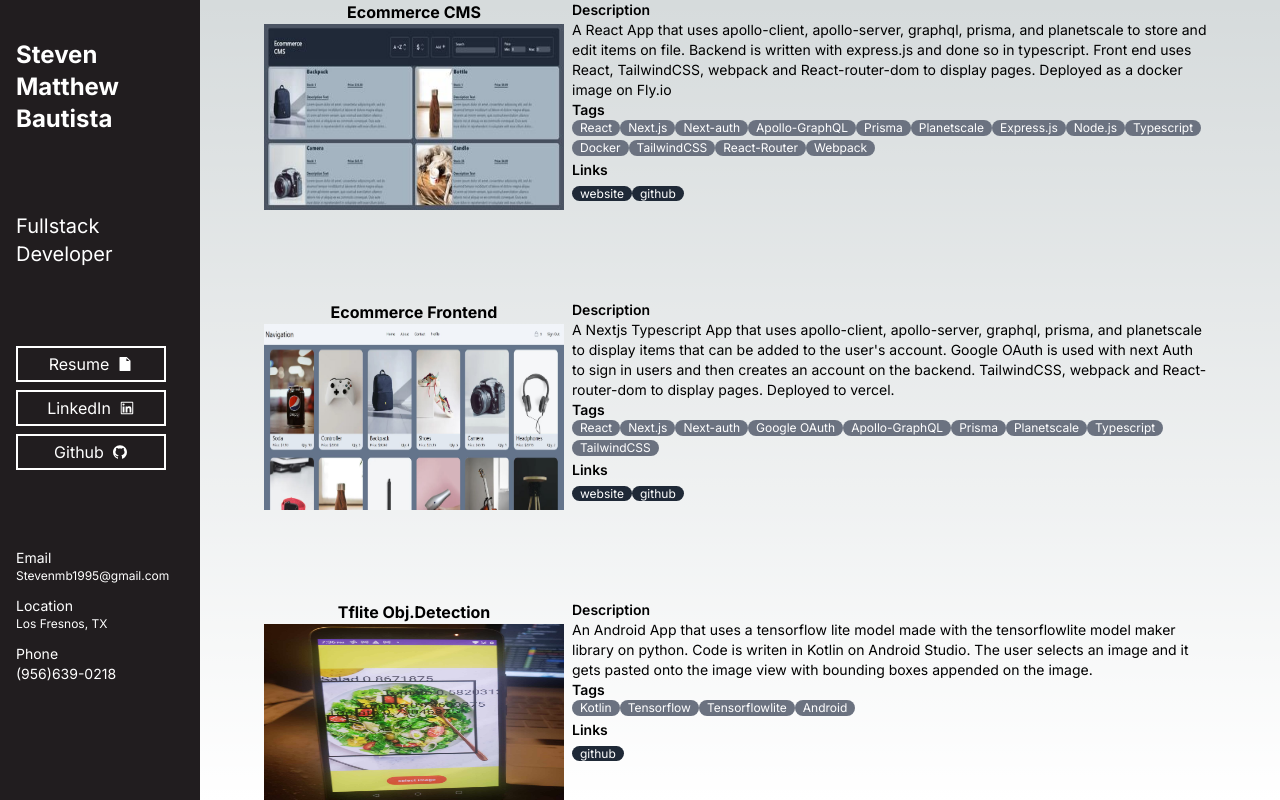
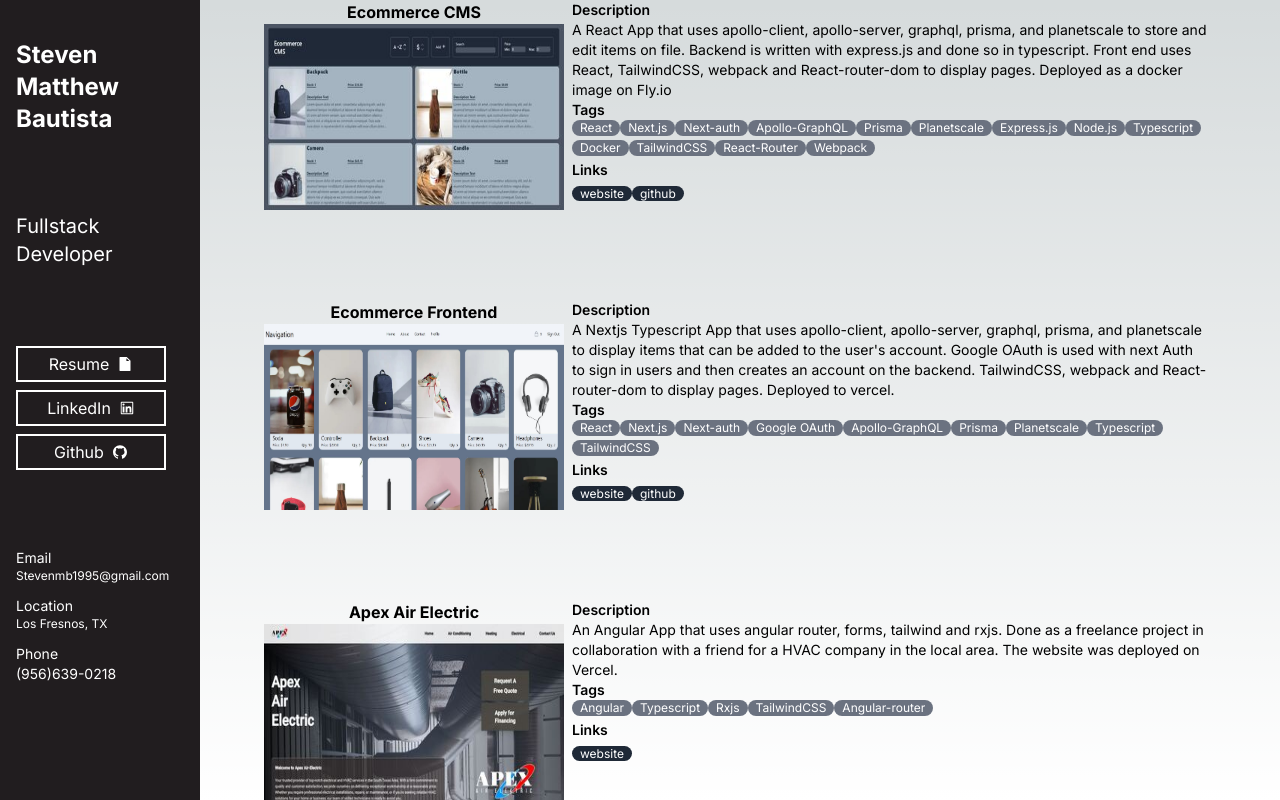
Before and after one commit to ProgrammerSteve/NextPortfolio, a Next.js app: page / in a window 1280 px wide. Built offline with nearby package versions, Linux system fonts and the light colour scheme.

Commit message:
updated portfolio website

```diff
--- a/app/page.tsx
+++ b/app/page.tsx
@@ -21,6 +21,7 @@ import mandarinPic from "./hskpic.jpg";
 import crwnClothingPic from "./crwn.jpg";
 import reactGamePic from "./game.jpg";
 import robofriendsPic from "./robots.jpg";
+import apexAirElectric from "./apexairelectric.png";
 
 import {
   AiFillFile,
@@ -89,7 +90,7 @@ const projects: Project[] = [
   },
   {
     title: "Ecommerce Frontend",
-    id: 0,
+    id: 1,
     description: `
     A Nextjs Typescript App that uses apollo-client, apollo-server,
     graphql, prisma, and planetscale to display items that can be added to the user's account.
@@ -121,10 +122,28 @@ const projects: Project[] = [
       },
     ],
   },
+  {
+    title: "Apex Air Electric",
+    id: 2,
+    description: `
+    An Angular App that uses angular router, forms, tailwind and rxjs.
+    Done as a freelance project in collaboration with a friend for a HVAC company in the local area. The website was deployed on Vercel.
 
+    `,
+    imageSrc: apexAirElectric,
+    imageLink: "https://apexairelectric.com/",
+    isLazy: false,
+    tags: ["Angular", "Typescript", "Rxjs", "TailwindCSS", "Angular-router"],
+    links: [
+      {
+        title: "website",
+        url: "https://apexairelectric.com/",
+      },
+    ],
+  },
   {
     title: "Tflite Obj.Detection",
-    id: 1,
+    id: 3,
     description: `
     An Android App that uses a tensorflow lite model made with the tensorflowlite model maker library on python.
     Code is writen in Kotlin on Android Studio.
@@ -141,10 +160,9 @@ const projects: Project[] = [
       },
     ],
   },
-
   {
     title: "d3.js regression plot",
-    id: 2,
+    id: 4,
     description: `
     A Next.js app that uses the d3.js library to construct a scatter plot with a linear regression line.
     Uses redux to share information between the graph and the points listed. Css is done partly by using
@@ -167,7 +185,7 @@ const projects: Project[] = [
   },
   {
     title: "Nasa Project (Udemy)",
-    id: 3,
+    id: 5,
     description: `
     A React/Express.js app that is deployed in a docker container on an AWS EC2 instance.
     MongoDB is used to store data and the initial information was pulled/cached from the spaceX
@@ -198,7 +216,7 @@ const projects: Project[] = [
   },
   {
     title: "Smoothies Recipes React Native App",
-    id: 4,
+    id: 6,
     description: `
     A React native app with a postgreSQL database on Supabase. Has a searchbar that makes
     throttled api calls to the database which is filtered using a database function on Supabase.
@@ -217,7 +235,7 @@ const projects: Project[] = [
   },
   {
     title: "Nextjs Zayarenovations",
-    id: 5,
+    id: 7,
     description: `
     A Typescript/Next.js app made for a small home renovation business.
     Some of the libraries used on the site is TailwindCSS and vercel serverless functions.
@@ -237,7 +255,7 @@ const projects: Project[] = [
   },
   {
     title: "Drawing App",
-    id: 6,
+    id: 8,
     description: `
     A Nextjs app that utilizes the canvas element for drawing. Stylized components were used for the navigation component.
     Redux was used to share information from the inputs to the canvas context to allow for customization.
@@ -260,7 +278,7 @@ const projects: Project[] = [
   },
   {
     title: "Ionic React App",
-    id: 7,
+    id: 9,
     description: `
     An Ionic application I made for my friend's small renovation business.
     Written in Typescript, the site has a form that uses regular expressions to validate input from users.
@@ -298,7 +316,7 @@ const projects: Project[] = [
   },
   {
     title: "React Assessment",
-    id: 8,
+    id: 10,
     description: `
     Utilizes the redux-toolkit and the createAsyncThunk function to make an API call to display a
     searchable list of profile cards. Tags can also be added and then searched through.
@@ -323,7 +341,7 @@ const projects: Project[] = [
   },
   {
     title: "Mandarin HSK1 Training",
-    id: 9,
+    id: 11,
     description: `
     A react app that uses a random number to continously display flash cards for HSK level 1
     vocabulary. Context is used to share information between components.
@@ -351,7 +369,7 @@ const projects: Project[] = [
   },
   {
     title: "Crwn Clothing Ecommerce App",
-    id: 10,
+    id: 12,
     description: `
     A react app made while following a udemy course. This site utilizes Firebase
     admin to handle users loging in and out of the site.
@@ -384,7 +402,7 @@ const projects: Project[] = [
   },
   {
     title: "React Square Game",
-    id: 11,
+    id: 13,
     description: `
     This app has 6 levels where your goal is to get the red circle to reach the yellow square while avoiding
      the purple square. React motion library is used to move the div element, useContext shares state
@@ -408,7 +426,7 @@ const projects: Project[] = [
   },
   {
     title: "Robofriends Testing",
-    id: 12,
+    id: 14,
     description: `
     An app of functional and class components made throughout the udemy course that
     utilizes jest for unit testing react components with enzyme. The application
```
Also changed, not shown: app/apexairelectric.png (added).
